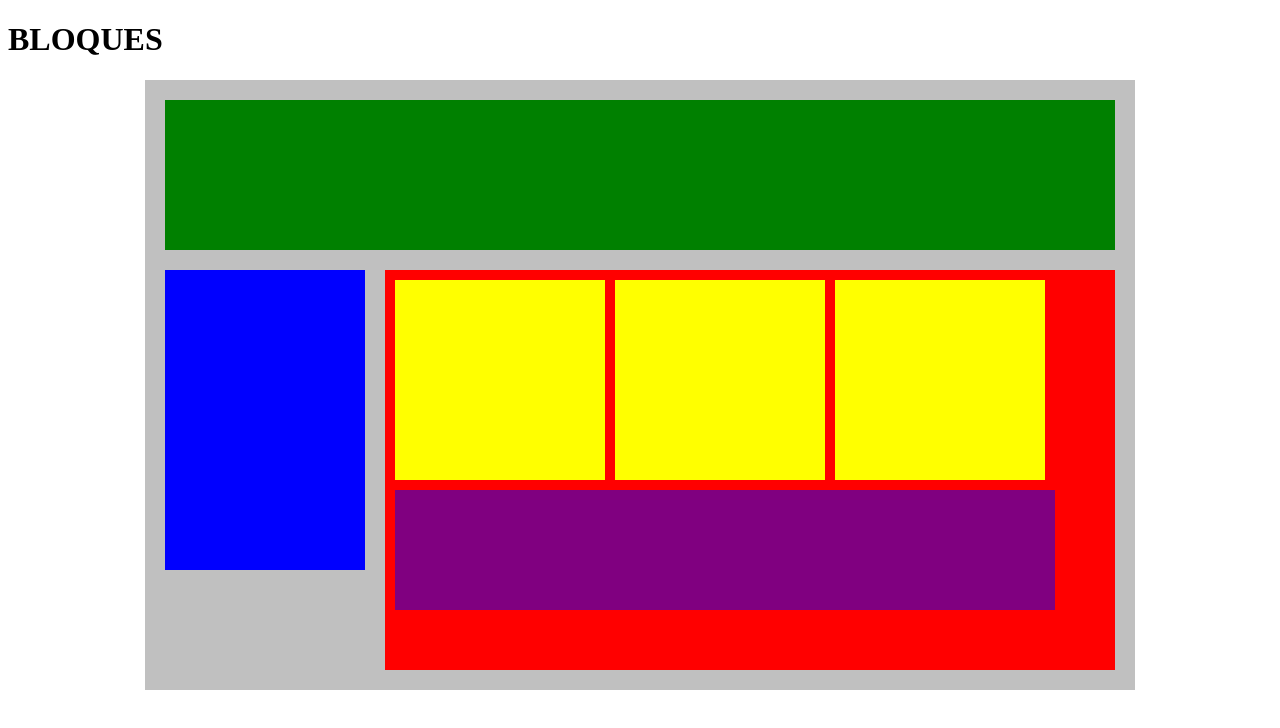
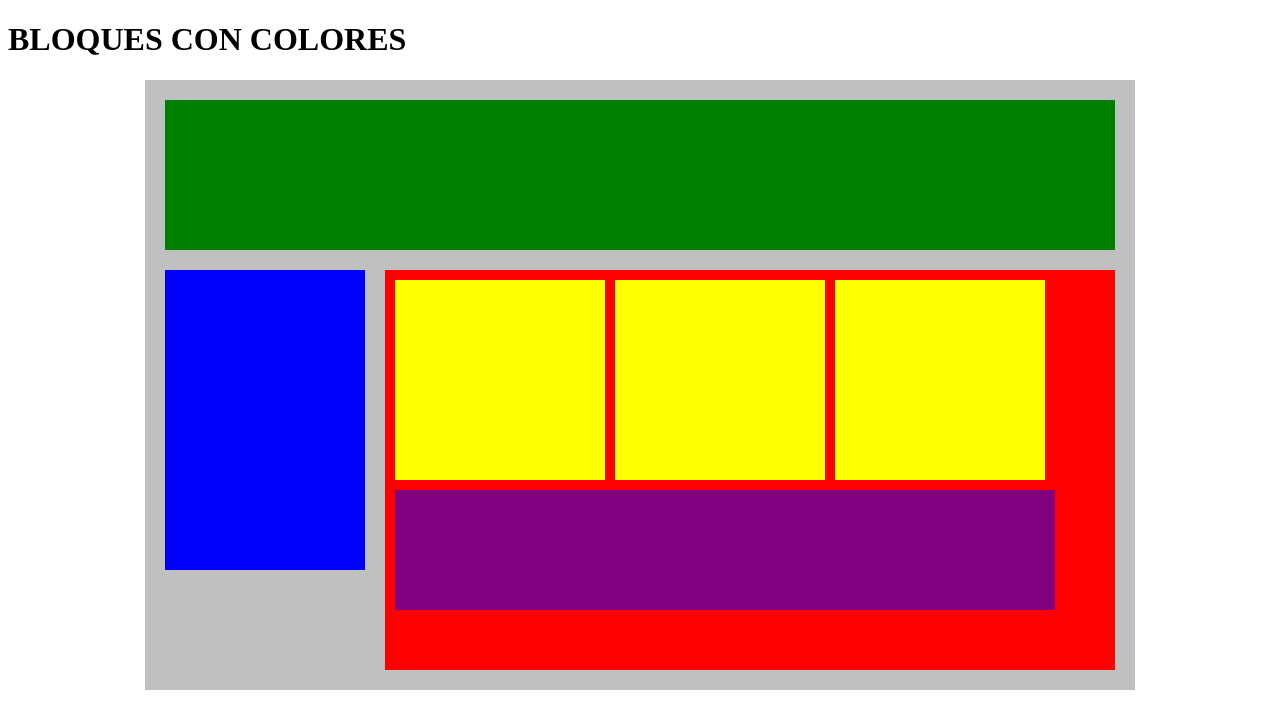
Before and after one commit to Luer2121/bloques, a plain HTML site: page index.html in a window 1280 px wide. Drawn offline with Linux system fonts and the light colour scheme; files that its build step writes are made by us from their sources.

Commit message:
3er commit

```diff
--- a/index.html
+++ b/index.html
@@ -6,7 +6,7 @@
     <link rel="stylesheet" href="/Flex_Bloques/style.css">
 </head>
 <body>
-    <h1>BLOQUES</h1>
+    <h1>BLOQUES CON COLORES</h1>
     <div class="container">
         <div class="top-nav"></div>
         <div class="row">
```
